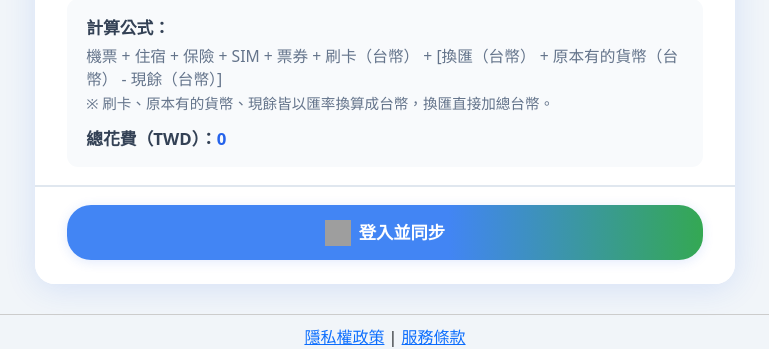
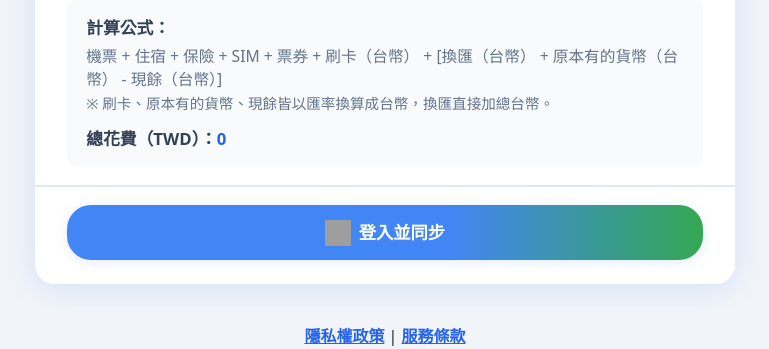
Before and after one commit to Cllodh/travel-expenses, a Flask app: page / in a window 1280 px wide. Shown: the part 1174-1523 px from the top of the page, without its empty margins (255-1024 px from the left). Run offline with Flask 3, Linux system fonts and the light colour scheme; some libraries are stand-ins or nearby versions; grey boxes are pictures that could not be loaded.

Commit message:
修正隱私權政策 | 服務條款 樣式

```diff
--- a/templates/expense_form.html
+++ b/templates/expense_form.html
@@ -352,6 +352,11 @@
             </div>
         </form>
     </div>
+    <footer style="margin-top: 30px; padding-top: 10px; text-align: center;">
+      <a href="{{ url_for('privacy') }}" style="font-weight:700;color:#2563eb;">隱私權政策</a>
+      |
+      <a href="{{ url_for('terms') }}" style="font-weight:700;color:#2563eb;">服務條款</a>
+    </footer>
     <script src="https://cdn.jsdelivr.net/npm/bootstrap@5.3.3/dist/js/bootstrap.bundle.min.js"></script>
     <script src="https://accounts.google.com/gsi/client" async defer></script>
     <script>
@@ -704,10 +709,5 @@
             alert('已登出 Google 帳號！');
         };
     </script>
-    <footer style="margin-top: 30px; border-top: 1px solid #ccc; padding-top: 10px; text-align: center;">
-  <a href="{{ url_for('privacy') }}">隱私權政策</a> |
-  <a href="{{ url_for('terms') }}">服務條款</a>
-</footer>
-
 </body>
 </html>
```
